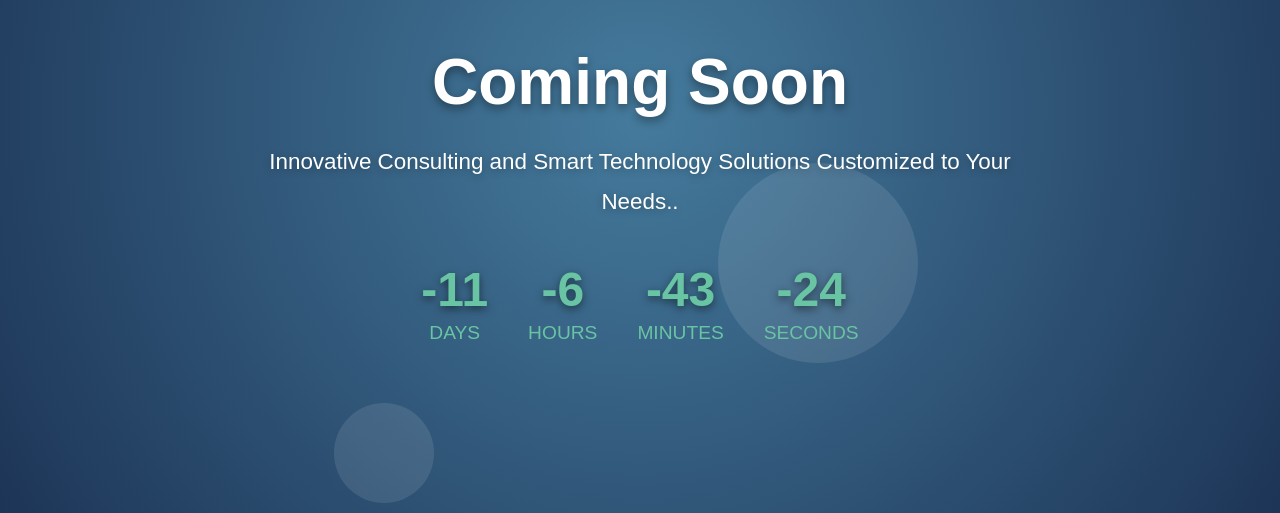
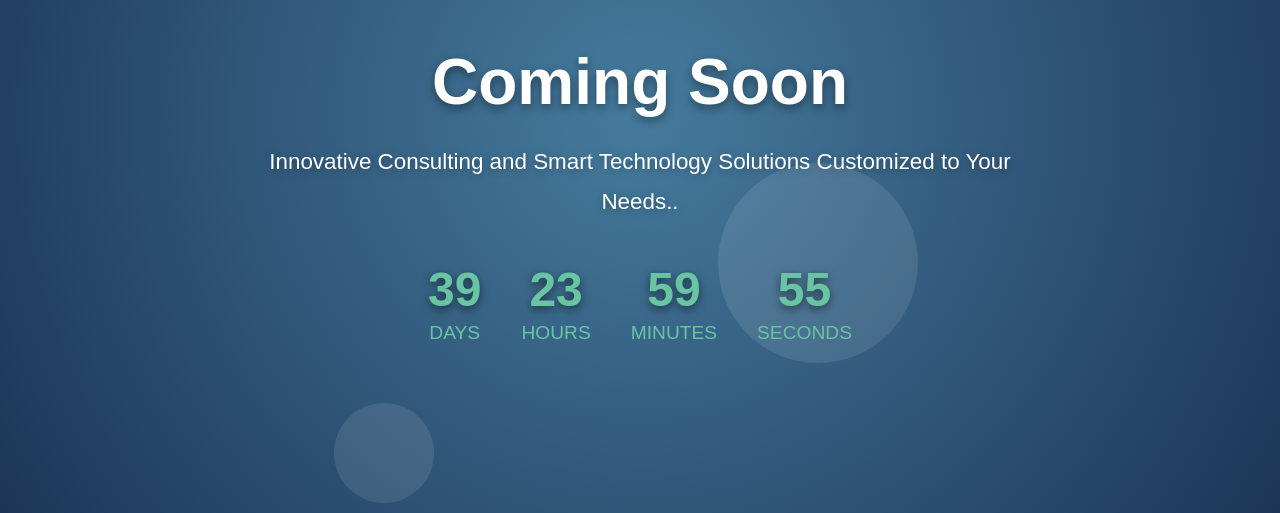
Before and after one commit to F-Business/fbusiness, a plain HTML site: page index.html in a window 1280 px wide. Shown: the part 287-800 px from the top of the page. Drawn offline with Linux system fonts and the light colour scheme.

Commit message:
Update index.html

```diff
--- a/index.html
+++ b/index.html
@@ -138,28 +138,43 @@
     </div>
 
     <script>
-        const countdown = () => {
-            const launchDate = new Date("2025-02-01T00:00:00").getTime();
+        const countdownDate = new Date();
+countdownDate.setDate(countdownDate.getDate() + 40); // يمكنك تغيير العدد هنا للتحكم في المدة
+
+function updateTimer() {
     const now = new Date().getTime();
-            const gap = launchDate - now;
+    const timeLeft = countdownDate - now;
+
+    if (timeLeft <= 0) {
+        document.getElementById("days").textContent = "0";
+        document.getElementById("hours").textContent = "0";
+        document.getElementById("minutes").textContent = "0";
+        document.getElementById("seconds").textContent = "0";
+        clearInterval(timerInterval);
+        return;
+    }
 
     const second = 1000;
     const minute = second * 60;
     const hour = minute * 60;
-            const day = hour * 10;
+    const day = hour * 24;
 
-            const days = Math.floor(gap / day);
-            const hours = Math.floor((gap % day) / hour);
-            const minutes = Math.floor((gap % hour) / minute);
-            const seconds = Math.floor((gap % minute) / second);
+    const days = Math.floor(timeLeft / day);
+    const hours = Math.floor((timeLeft % day) / hour);
+    const minutes = Math.floor((timeLeft % hour) / minute);
+    const seconds = Math.floor((timeLeft % minute) / second);
 
     document.getElementById("days").textContent = days;
     document.getElementById("hours").textContent = hours;
     document.getElementById("minutes").textContent = minutes;
     document.getElementById("seconds").textContent = seconds;
-        };
+}
 
-        setInterval(countdown, 1000);
+// تحديث العداد كل ثانية
+const timerInterval = setInterval(updateTimer, 1000);
+
+// تشغيل التايمر مباشرة عند تحميل الصفحة
+updateTimer();
     </script>
 </body>
 </html>
```
Lines whose indentation alone changed are shown as unchanged.
